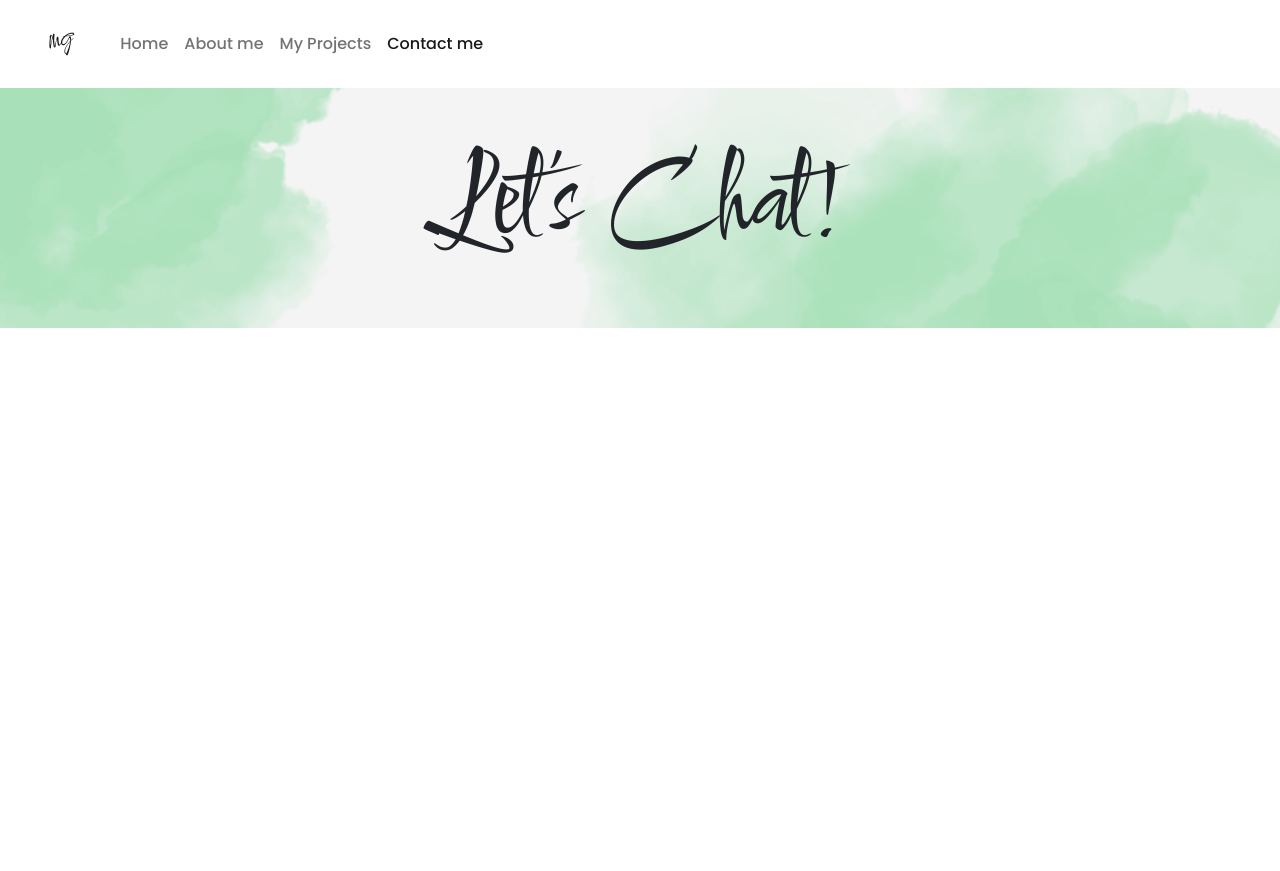
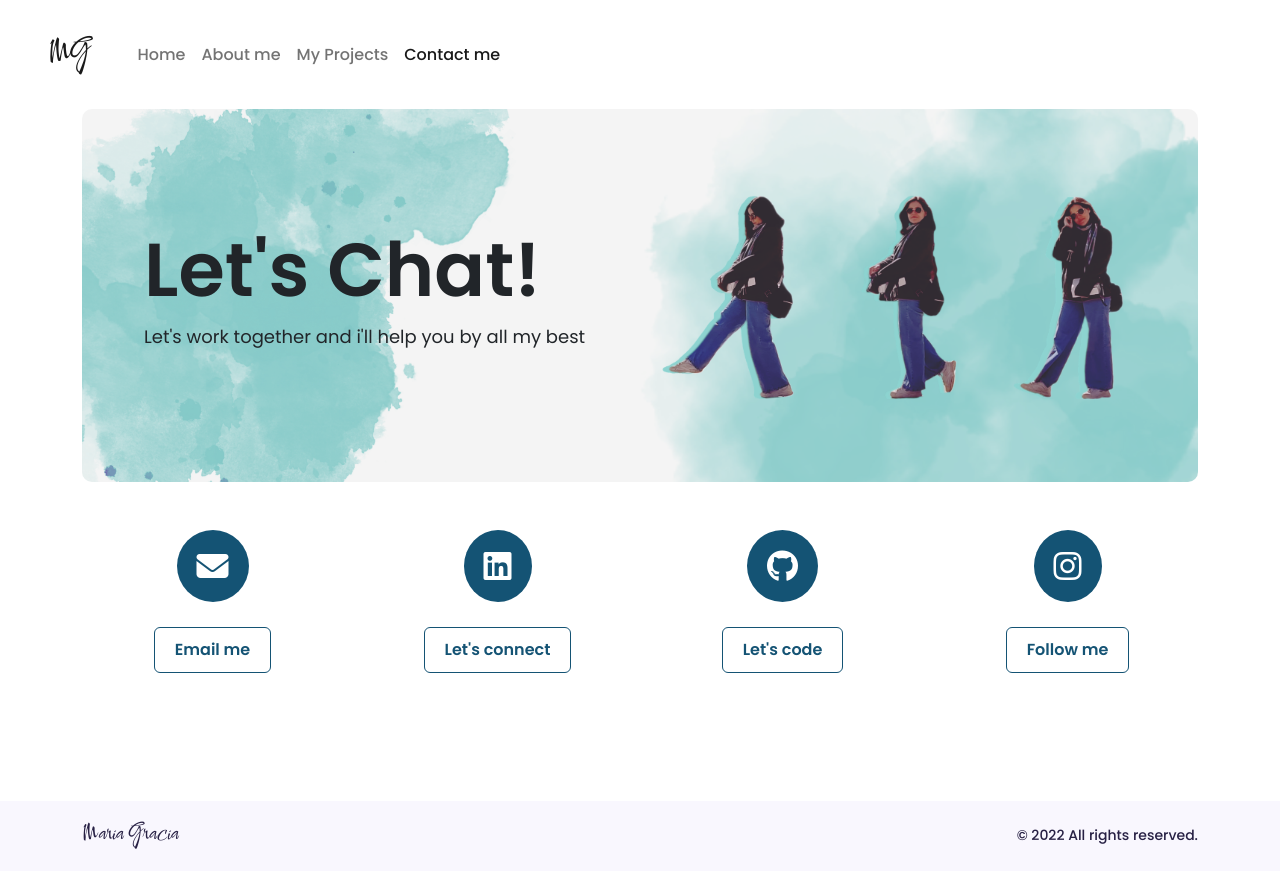
Before and after one commit to mariagracialg/portafolio_project, a plain HTML site: page contact.html in a window 1280 px wide. Before the commit the page ends 800 px from the top, so only its background shows below. Drawn offline with nearby package versions, Linux system fonts and the light colour scheme; a web font is replaced by a local one.

Commit message:
Style contact page

```diff
--- a/contact.html
+++ b/contact.html
@@ -26,7 +26,7 @@
   <body>
     <nav class="navbar navbar-expand-lg">
       <div class="container-fluid p-3 ps-5">
-        <a class="navbar-brand heading-font" href="/">MG</a>
+        <a class="navbar-brand heading-font" href="/" id="brand-logo">MG</a>
         <button
           class="navbar-toggler"
           type="button"
@@ -48,9 +48,75 @@
         </div>
       </div>
     </nav>
-    <div class="hero-img-contact">
-      <h1 class="heading-font text-center p-5">Let's Chat!</h1>
+    <!-- <div class="container contact-hero">
+      <h1 class="text-start p-2">Contact me</h1>
+    </div> -->
+    <div class="container">
+      <div class="row align-items-center mb-5 contact-banner">
+        <div class="col-sm">
+          <h1>Let's Chat!</h1>
+          <p>Let's work together and i'll help you by all my best</p>
+        </div>
+        <div class="col-sm text-center">
+          <img src="/images/contact-img.png" alt=walking" height="100%"
+          width="100%">
+        </div>
+      </div>
+      <div class="row contact-link-section">
+        <div class="col-sm text-center mb-5">
+          <i class="fa-solid fa-envelope contact-icon"></i>
+          <br />
+          <a
+            href="mailto:ma.gracia.1708@gmail.com"
+            class="text-decoration-none btn btn-contact"
+            >Email me</a
+          >
+        </div>
+        <div class="col-sm text-center mb-5">
+          <i class="fa-brands fa-linkedin contact-icon"></i>
+          <br />
+          <a
+            href="https://www.linkedin.com/in/mariagracialg/"
+            class="text-decoration-none btn btn-contact"
+            >Let's connect</a
+          >
+        </div>
+        <div class="col-sm text-center mb-5">
+          <i class="fa-brands fa-github contact-icon"></i>
+          <br />
+          <a
+            href="https://github.com/mariagracialg"
+            class="text-decoration-none btn btn-contact"
+            >Let's code</a
+          >
+        </div>
+        <div class="col-sm text-center mb-5">
+          <i class="fa-brands fa-instagram contact-icon"></i>
+          <br />
+          <a
+            href="https://www.instagram.com/mariagracialg/"
+            class="text-decoration-none btn btn-contact"
+            >Follow me</a
+          >
+        </div>
+      </div>
     </div>
+    <footer>
+      <div class="container">
+        <div class="row pt-3 pb-3 align-items-center">
+          <div class="col">
+            <a
+              href="https://www.linkedin.com/in/mariagracialg/"
+              class="heading-font"
+              >Maria Gracia</a
+            >
+          </div>
+          <div class="col">
+            <p class="text-end">© 2022 All rights reserved.</p>
+          </div>
+        </div>
+      </div>
+    </footer>
     <script
       src="https://cdn.jsdelivr.net/npm/bootstrap@5.2.2/dist/js/bootstrap.bundle.min.js"
       integrity="sha384-OERcA2EqjJCMA+/3y+gxIOqMEjwtxJY7qPCqsdltbNJuaOe923+mo//f6V8Qbsw3"
--- a/style/style.css
+++ b/style/style.css
@@ -7,6 +7,12 @@
 body {
   font-family: var(--body-font-family);
   font-weight: 500;
+  margin-bottom: 60px;
+}
+
+html {
+  position: relative;
+  min-height: 100%;
 }
 
 h1 {
@@ -30,9 +36,28 @@ h3 {
   font-size: 18px;
 }
 
+.contact-hero h1 {
+  font-weight: 600;
+  font-size: 65px;
+  color: #5d7a66;
+}
+.contact-banner h1 {
+  font-weight: 600;
+  font-size: 75px;
+}
+
+.contact-banner p {
+  font-weight: 400;
+  font-size: 18px;
+}
+
 footer {
   background-color: #f9f7fe;
   color: #272044;
+  position: absolute;
+  height: 70px;
+  bottom: 0px;
+  width: 100%;
 }
 
 footer a {
@@ -153,14 +178,50 @@ footer p {
   border-color: var(--secondary-color);
 }
 
+.btn-contact {
+  background-color: #ffffff;
+  border-color: #145374;
+  color: #145374;
+  padding: 10px 20px;
+  font-weight: 600;
+  margin-top: 10px;
+}
+.btn-contact:hover {
+  background-color: #333061;
+  border-color: #333061;
+  color: #ffffff;
+}
+
 .work-banner {
   background-image: url(/images/background-home.png);
   background-repeat: no-repeat;
   background-size: cover;
   border-radius: 10px;
   margin: auto;
-  margin-bottom: 80px;
+  margin-bottom: 120px;
   padding: 80px 50px;
+}
+
+.contact-banner {
+  background-image: url(/images/background-contact-1.png);
+  background-repeat: no-repeat;
+  background-size: cover;
+  border-radius: 10px;
+  margin: auto;
+  padding: 80px 50px;
+}
+
+.contact-icon {
+  color: #ffffff;
+  font-size: 32px;
+  background-color: #145374;
+  padding: 20px 20px;
+  border-radius: 50%;
+  margin-bottom: 15px;
+}
+
+.contact-link-section {
+  margin-bottom: 150px;
 }
 
 #brand-logo {
@@ -219,4 +280,8 @@ footer p {
   .about-branch {
     font-size: 20px;
   }
+
+  .contact-banner h1 {
+    font-size: 45px;
+  }
 }
```
Also changed, not shown: index.html (+3 -3 lines), images/background-contact-1.png (added), images/contact-img-green.png (added), images/contact-img-red.png (added), images/contact-img-yellow.png (added), images/contact-img.png (added).
